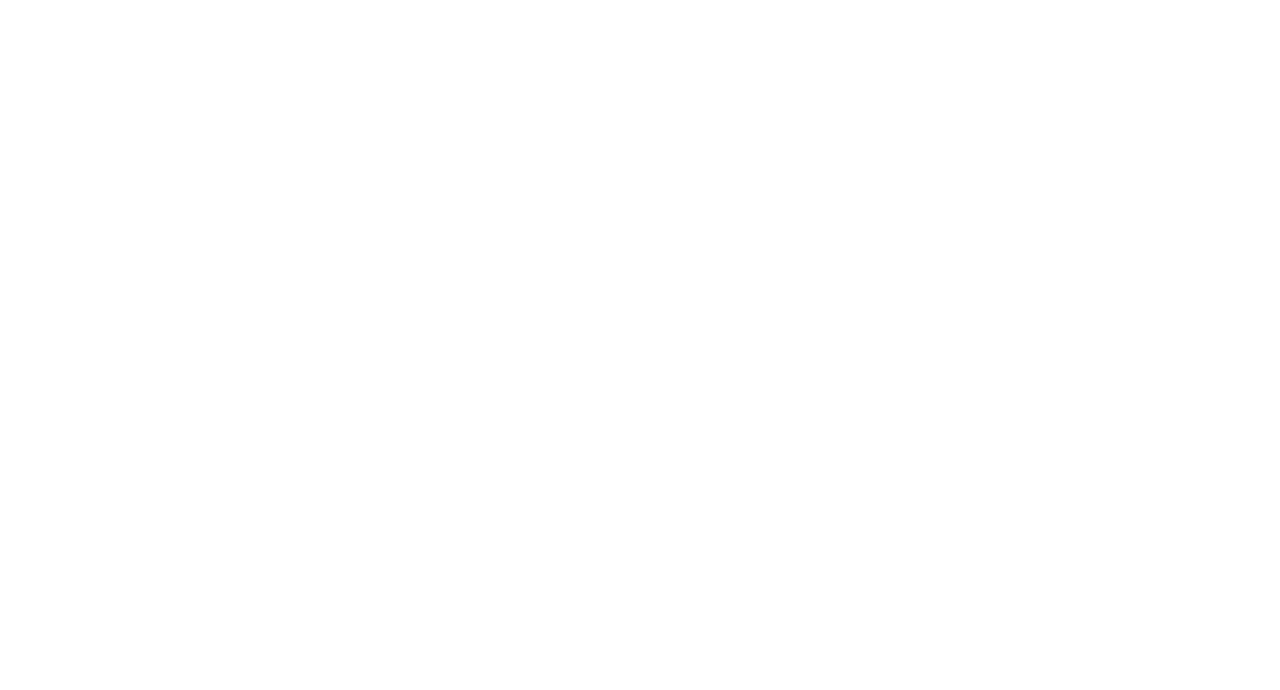
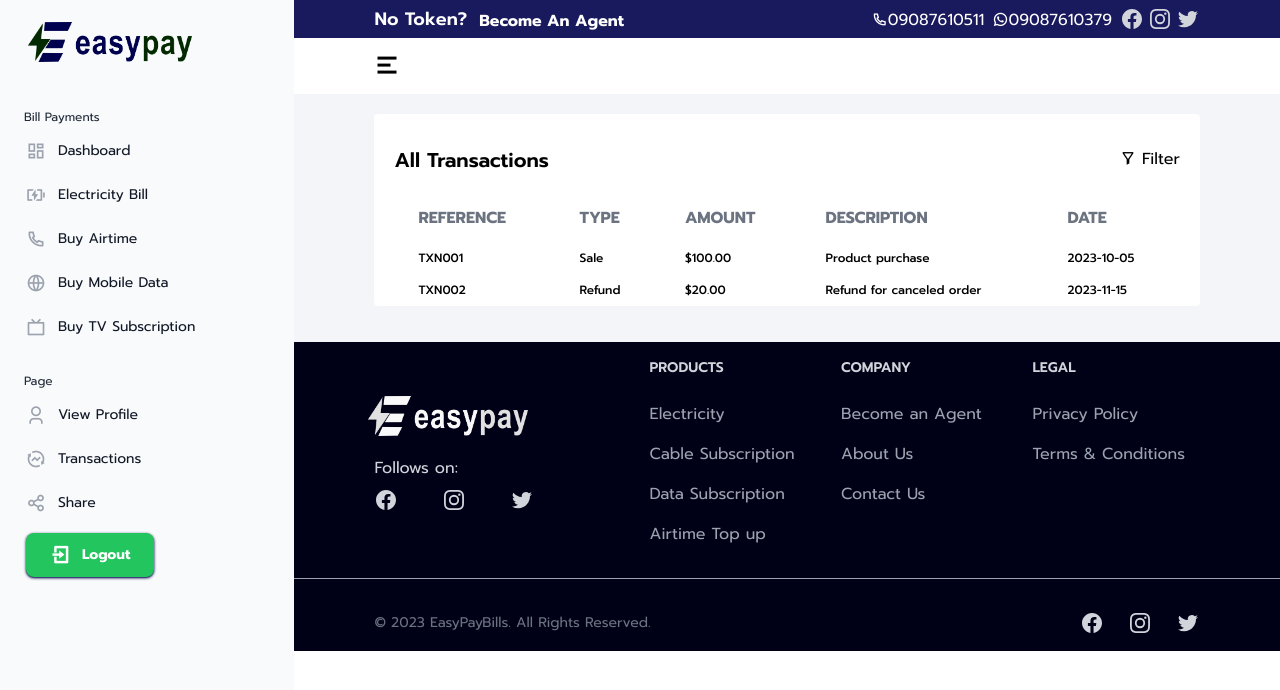
Before and after one commit to Dev-Tonia/one-customer, a Vue app: page /transactions in a window 1280 px wide. Before the commit this address had no page. Shown: the top 690 px of the page. Built offline with nearby package versions, Linux system fonts and the light colour scheme.

Commit message:
Added the transaction page

```diff
--- a/src/components/SideBar.vue
+++ b/src/components/SideBar.vue
@@ -72,6 +72,12 @@
           </a>
         </li>
         <li class="py-2 px-[26px] hover:bg-sideHover">
+          <RouterLink to="transactions" class="flex items-center gap-3">
+            <i class="ri-exchange-funds-line text-gray-400 text-xl"></i>
+            <span class="text-sm">Transactions</span>
+          </RouterLink>
+        </li>
+        <li class="py-2 px-[26px] hover:bg-sideHover">
           <a href="#" class="flex items-center gap-3">
             <i class="ri-share-line text-gray-400 text-xl"></i>
 
--- /dev/null
+++ b/src/components/Transaction.vue
@@ -0,0 +1,66 @@
+<script setup>
+import { ref } from "vue";
+const transactions = ref([
+  {
+    reference: "TXN001",
+    type: "Sale",
+    amount: "$100.00",
+    description: "Product purchase",
+    date: "2023-10-05",
+  },
+  {
+    reference: "TXN002",
+    type: "Refund",
+    amount: "$20.00",
+    description: "Refund for canceled order",
+    date: "2023-11-15",
+  },
+]);
+</script>
+<template>
+  <div class="mt-1 mb-4 overflow-x-auto">
+    <table class="w-full">
+      <thead class="text-gray-500 uppercase font-semibold text-left">
+        <tr class="mb-5">
+          <th class="px-6 py-3">Reference</th>
+          <th class="px-6 py-3">Type</th>
+          <th class="px-6 py-3">Amount</th>
+          <th class="px-6 py-3">Description</th>
+          <th class="px-6 py-3">Date</th>
+        </tr>
+      </thead>
+      <tbody>
+        <!-- Show a message if there are no transactions, or display transaction data -->
+        <tr v-if="transactions.length === 0">
+          <td colspan="4" class="text-gray-500 w-full text-center h-32">
+            No transactions available.
+          </td>
+        </tr>
+        <tr
+          v-else
+          v-for="(transaction, index) in transactions"
+          :key="index"
+          class="mb-5"
+        >
+          <td class="text-xs py-2 px-6 font-medium">
+            {{ transaction.reference }}
+          </td>
+          <td class="text-xs py-2 px-6 font-medium">
+            {{ transaction.type }}
+          </td>
+          <td class="text-xs py-2 px-6 font-medium">
+            {{ transaction.amount }}
+          </td>
+          <td class="text-xs py-2 px-6 font-medium">
+            {{ transaction.description }}
+          </td>
+          <td class="text-xs py-2 px-6 font-medium">
+            {{ transaction.date }}
+          </td>
+        </tr>
+      </tbody>
+    </table>
+  </div>
+</template>
+
+<style lang=""></style>
--- a/src/pages/Dashboard.vue
+++ b/src/pages/Dashboard.vue
@@ -1,22 +1,7 @@
 <script setup>
 import { ref } from "vue";
 import Card from "../components/Card.vue";
-const transactions = ref([
-  {
-    reference: "TXN001",
-    type: "Sale",
-    amount: "$100.00",
-    description: "Product purchase",
-    date: "2023-10-05",
-  },
-  {
-    reference: "TXN002",
-    type: "Refund",
-    amount: "$20.00",
-    description: "Refund for canceled order",
-    date: "2023-11-15",
-  },
-]);
+import Transaction from "../components/Transaction.vue";
 </script>
 <template>
   <div class="py-5 wrapper bg-[#F3F5F9]">
@@ -83,50 +68,7 @@
       <div class="py-4">
         <h5 class="font-semibold text-gray-400 mb-2">Latest Transactions</h5>
       </div>
-      <div class="mt-1 mb-4 overflow-x-auto">
-        <table class="w-full">
-          <thead class="text-gray-500 uppercase font-semibold text-left">
-            <tr class="mb-5">
-              <th class="px-6 py-3">Reference</th>
-              <th class="px-6 py-3">Type</th>
-              <th class="px-6 py-3">Amount</th>
-              <th class="px-6 py-3">Description</th>
-              <th class="px-6 py-3">Date</th>
-            </tr>
-          </thead>
-          <tbody>
-            <!-- Show a message if there are no transactions, or display transaction data -->
-            <tr v-if="transactions.length === 0">
-              <td colspan="4" class="text-gray-500 w-full text-center h-32">
-                No transactions available.
-              </td>
-            </tr>
-            <tr
-              v-else
-              v-for="(transaction, index) in transactions"
-              :key="index"
-              class="mb-5"
-            >
-              <td class="text-xs py-2 px-6 font-medium">
-                {{ transaction.reference }}
-              </td>
-              <td class="text-xs py-2 px-6 font-medium">
-                {{ transaction.type }}
-              </td>
-              <td class="text-xs py-2 px-6 font-medium">
-                {{ transaction.amount }}
-              </td>
-              <td class="text-xs py-2 px-6 font-medium">
-                {{ transaction.description }}
-              </td>
-              <td class="text-xs py-2 px-6 font-medium">
-                {{ transaction.date }}
-              </td>
-            </tr>
-          </tbody>
-        </table>
-      </div>
-
+      <Transaction />
       <hr />
     </Card>
   </div>
--- /dev/null
+++ b/src/pages/TransactionPage.vue
@@ -0,0 +1,57 @@
+<script setup>
+import Card from "../components/Card.vue";
+import { useProviderTab } from "../composable/getProvidersTab";
+import Transaction from "../components/Transaction.vue";
+const services = ["All", "Electricity", "Cable", "Airtime", "Data"];
+const { selectTab, activeTab } = useProviderTab();
+</script>
+<template>
+  <div class="py-5 wrapper bg-[#F3F5F9]">
+    <Card>
+      <div class="flex justify-between pt-8 pb-4">
+        <h2 class="font-semibold text-xl">All Transactions</h2>
+        <div class="dropdown">
+          <span class="cursor-pointer">
+            <i class="ri-filter-2-line"></i> Filter</span
+          >
+          <div class="dropdown-content">
+            <div
+              class="cursor-pointer py-1"
+              v-for="(service, index) in services"
+              :key="service"
+              @click=""
+            >
+              {{ service }}
+            </div>
+            <!-- <div class="cursor-pointer py-1">Cable</div>
+            <div class="cursor-pointer py-1">Airtime</div>
+            <div class="cursor-pointer py-1">Data</div> -->
+          </div>
+        </div>
+      </div>
+      <Transaction />
+    </Card>
+  </div>
+</template>
+
+<style scoped>
+.dropdown {
+  position: relative;
+  display: inline-block;
+}
+
+.dropdown-content {
+  display: none;
+  position: absolute;
+  background-color: #f9f9f9;
+  min-width: 160px;
+  right: 0;
+  box-shadow: 0px 8px 16px 0px rgba(0, 0, 0, 0.2);
+  padding: 12px 16px;
+  z-index: 1;
+}
+
+.dropdown:hover .dropdown-content {
+  display: block;
+}
+</style>
--- a/src/router/index.js
+++ b/src/router/index.js
@@ -82,6 +82,13 @@
       component: OrderSummary,
       meta: {
         layout: MainLayout,
+      },
+    },
+    {
+      path: "/transactions",
+      component: () => import("../pages/TransactionPage.vue"),
+      meta: {
+        layout: DashBoardLayout,
       },
     },
     {
```
